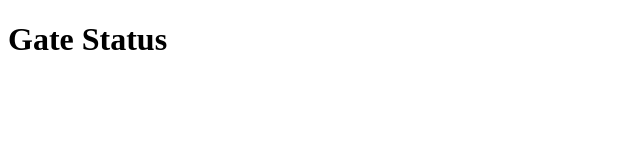
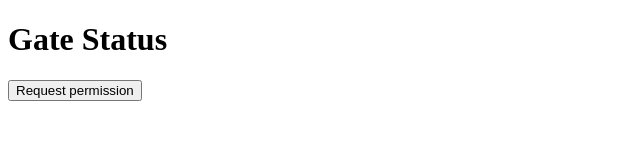
Before and after one commit to MeiramSh/gate-tracker, a website: page client/index.html in a window 1280 px wide. Shown: the whole page, without its empty margins (0-640 px from the left). Drawn offline with Linux system fonts and the light colour scheme.

Commit message:
button for permission

```diff
--- a/client/index.html
+++ b/client/index.html
@@ -11,6 +11,7 @@
 <body>
     <h1>Gate Status</h1>
     <script src="client.js"></script>
+    <button onclick="Notification.requestPermission()">Request permission</button>
 </body>
 
 </html>
```
